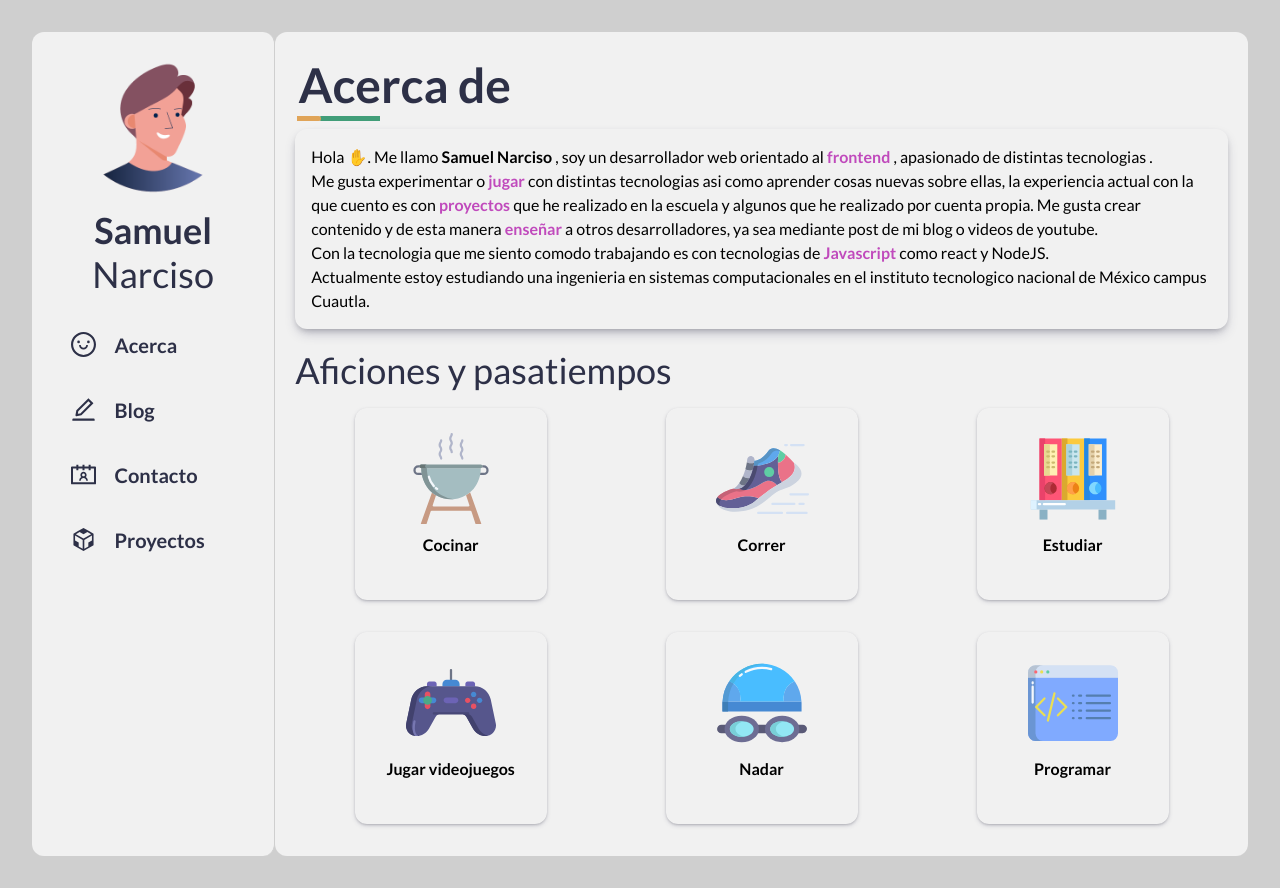
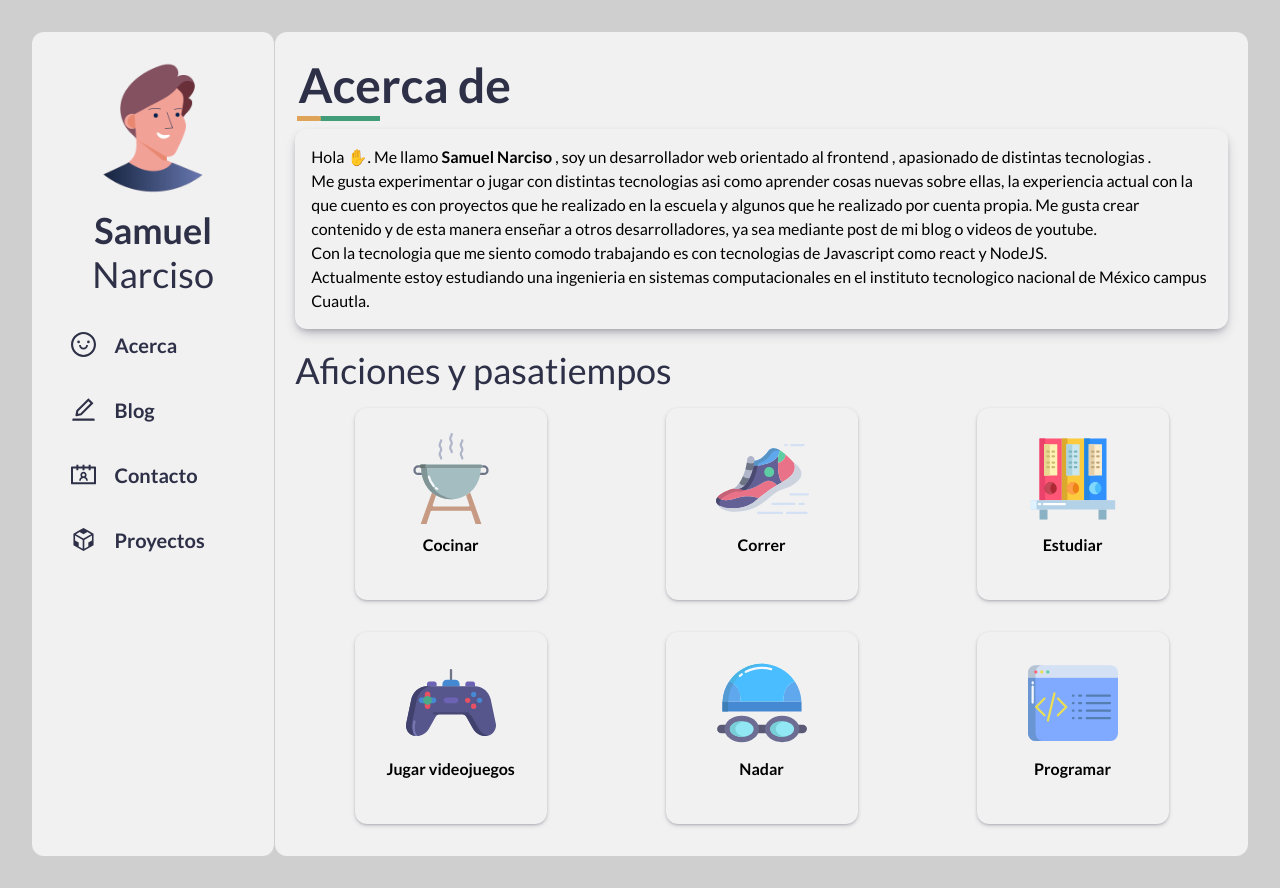
Before and after one commit to SamuelNarciso/web-personal, a Gatsby site: page / in a window 1280 px wide. Built offline with nearby package versions, Linux system fonts and the light colour scheme; Gatsby itself is replaced by a stand-in of ours.

Commit message:
resaltado de palabras modificado

```diff
--- a/src/styles/_texto.scss
+++ b/src/styles/_texto.scss
@@ -20,8 +20,7 @@ p {
 }
 
 .resaltado {
-  color: $color-rosa;
-  font-weight: 700;
+
 }
 
 .t-left {
```
